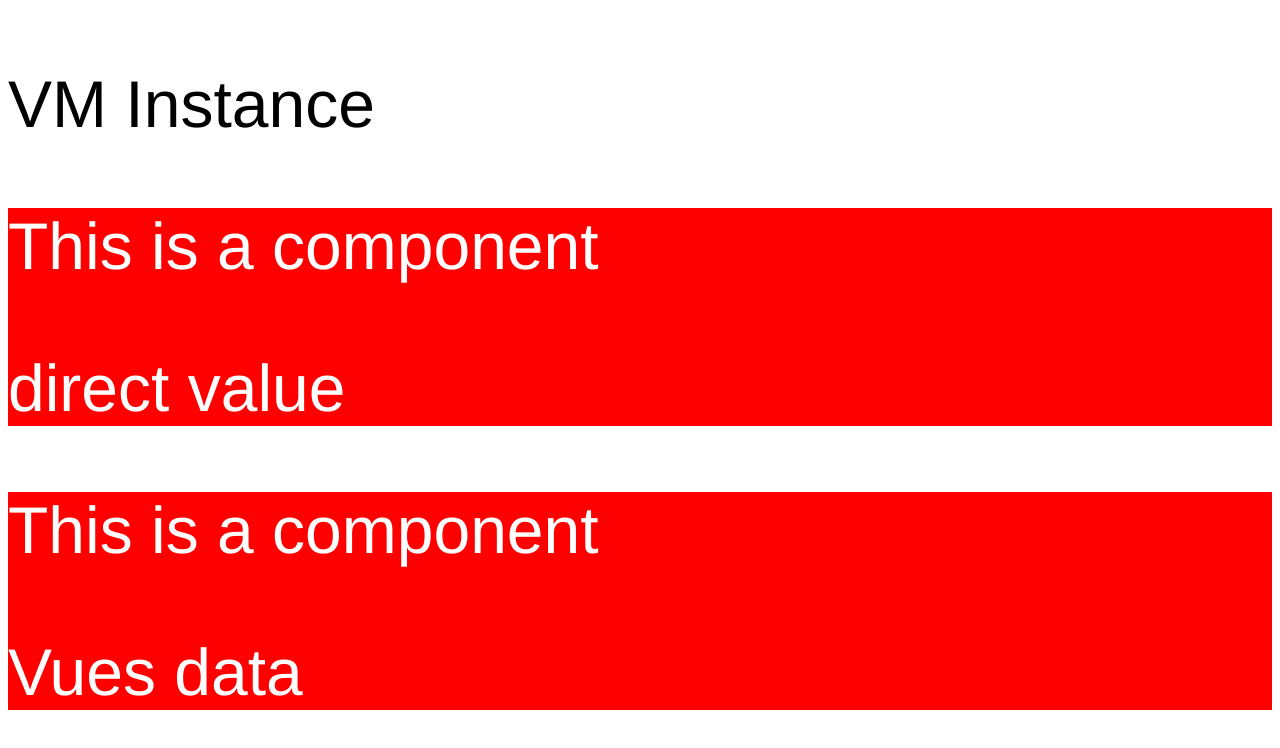
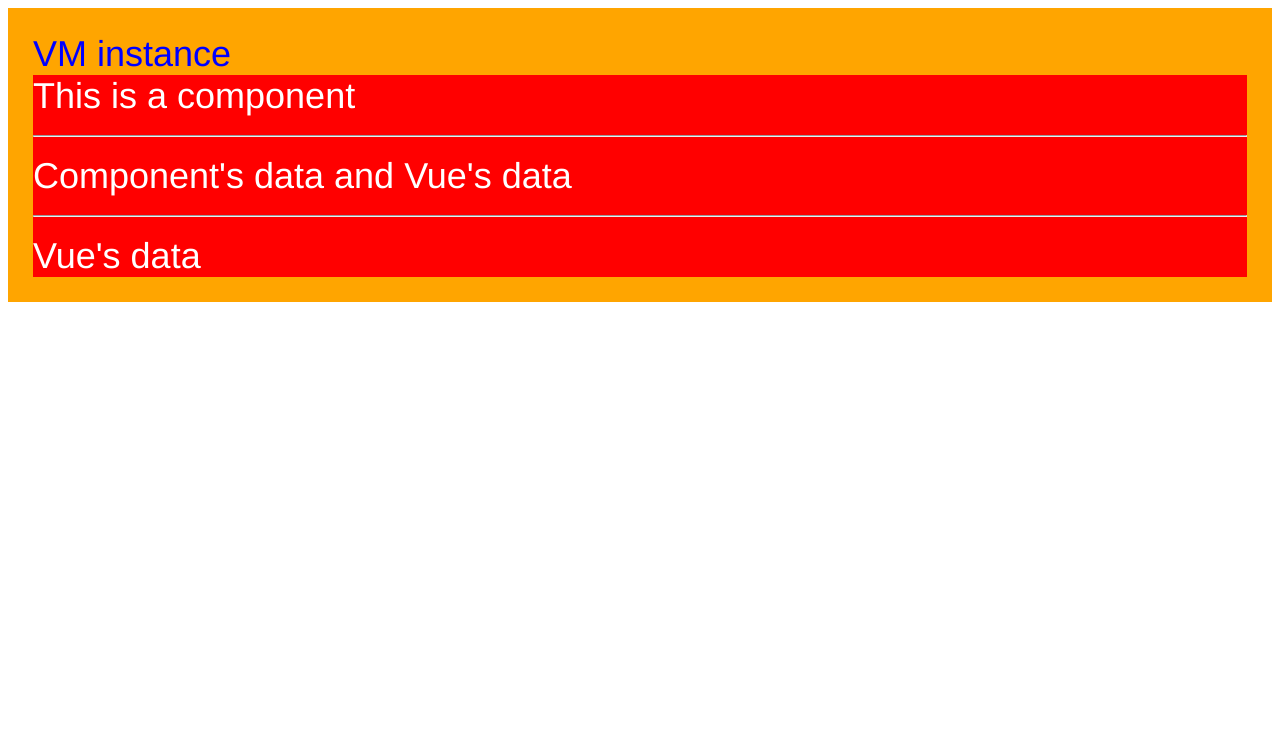
Before and after one commit to krista805/mevp_stack, a plain HTML site: page 13_Sending-Data-Component/index.html in a window 1280 px wide. Drawn offline with Linux system fonts and the light colour scheme.

Commit message:
Section 13 Pt.2 - Send data into component using props

```diff
--- a/13_Sending-Data-Component/index.html
+++ b/13_Sending-Data-Component/index.html
@@ -1,49 +1,48 @@
-
 <!DOCTYPE html>
 <html>
 	<head>
-		<title>Sending Data into Component</title>
+		<title>Vue Project</title>
 		<meta http-equiv='content-type' content='text/html;charset=utf-8'>
 		<meta name='viewport' content='width=device-width,initial-scale=1.0'>
 		<style>
-			h1,div,p,span{font-size:66px;font-family:helvetica}
-			.red_font{color:red}
-			.blue_background{background:blue}
-            .grey_background{background:#666}
-			.heavy_font{font-weight:bold}
-			.comp_root {background: red; color:white;}
+			h1,h2,h3,h4,h5,h6,div,p,span{font-family:helvetica;padding:0;margin:0;font-size:36px;}
+			.comp_root{background:red;color:white;}
+			#app{background:orange;padding:25px;color:blue}
 		</style>
 		<script type='text/javascript' src='vue.js'></script>
 	<body>
 		<div id='app'>
-			<p>VM Instance</p>
-			<comp prop='direct value'></comp>
+			<p>VM instance</p>
+			<!-- <comp prop='direct value'></comp> -->
 			<comp v-bind:prop='vue_data'></comp>
 		</div>
-		<template id="temp">
-			<div class="comp_root">
+		<template id='temp'>
+			<div class='comp_root'>
 				<p>This is a component</p>
-				<p>{{ prop }}</p>
+				<hr/>
+				<p>{{message}}</p>
+				<hr/>
+				<p>{{prop}}</p>
 			</div>
 		</template>
 	<script type='text/javascript'>
-		Vue.component('comp', {
+		var vm = Vue.component('comp',{
 			template:'#temp',
-			data: function(){
-				return {
-					message:'Components own data and'+this.prop,
+			data:function(){
+				return{
+				message:"Component's data and "+this.prop,
 				}
 			},
 			props:['prop'],
 			methods:{},
 		})
-
 		var vm = new Vue({
 			el:'#app',
 			data:{
-				vue_data:"Vues data",
+				vue_data:"Vue's data",
 			},
 		})
+
 	</script>
 	</body>
 </html>
```
Also changed, not shown: 13_Sending-Data-Component/index2.html (+2 -3 lines), 13_Sending-Data-Component/screenshots/Screen Shot 2020-04-18 at 8.42.45 AM.png (added), 13_Sending-Data-Component/screenshots/Screen Shot 2020-04-18 at 8.44.13 AM.png (added), 13_Sending-Data-Component/screenshots/Screen Shot 2020-04-18 at 9.01.01 AM.png (added), 13_Sending-Data-Component/screenshots/Screen Shot 2020-04-18 at 9.03.35 AM.png (added), 1 other file.
